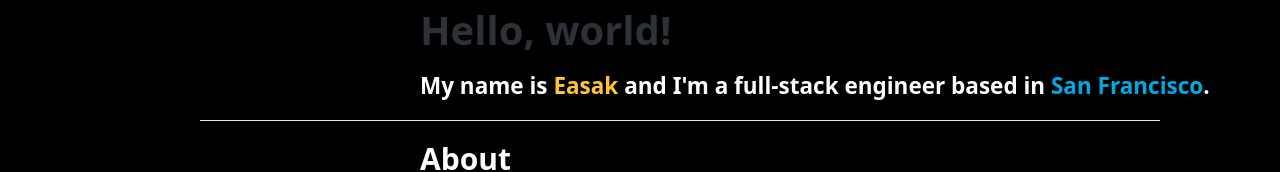
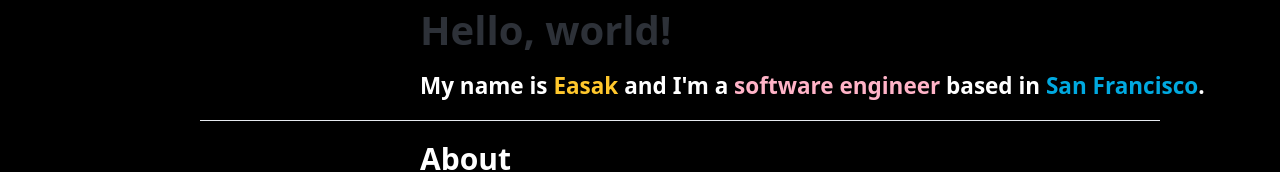
Before and after one commit to ehong07/page, a React (Vite) app in the folder app/: page / in a window 1280 px wide. Shown: the part 303-475 px from the top of the page. Built offline with nearby package versions, Linux system fonts and the light colour scheme; grey boxes are pictures that could not be loaded.

Commit message:
add one more accent color to intro

```diff
--- a/app/src/App.jsx
+++ b/app/src/App.jsx
@@ -11,7 +11,9 @@ function App() {
         <div className="container">
           <h5 className="text">My name is&nbsp;
             <span style={{ color: '#FFC72C' }}>Easak</span>
-            &nbsp;and I&apos;m a full-stack engineer based in&nbsp;
+            &nbsp;and I&apos;m a&nbsp;
+            <span style={{ color: '#FFB3C7' }}>software engineer</span>
+            &nbsp;based in&nbsp;
             <span style={{ color: '#00A9E0' }}>San Francisco</span>.
           </h5>
         </div>
```
